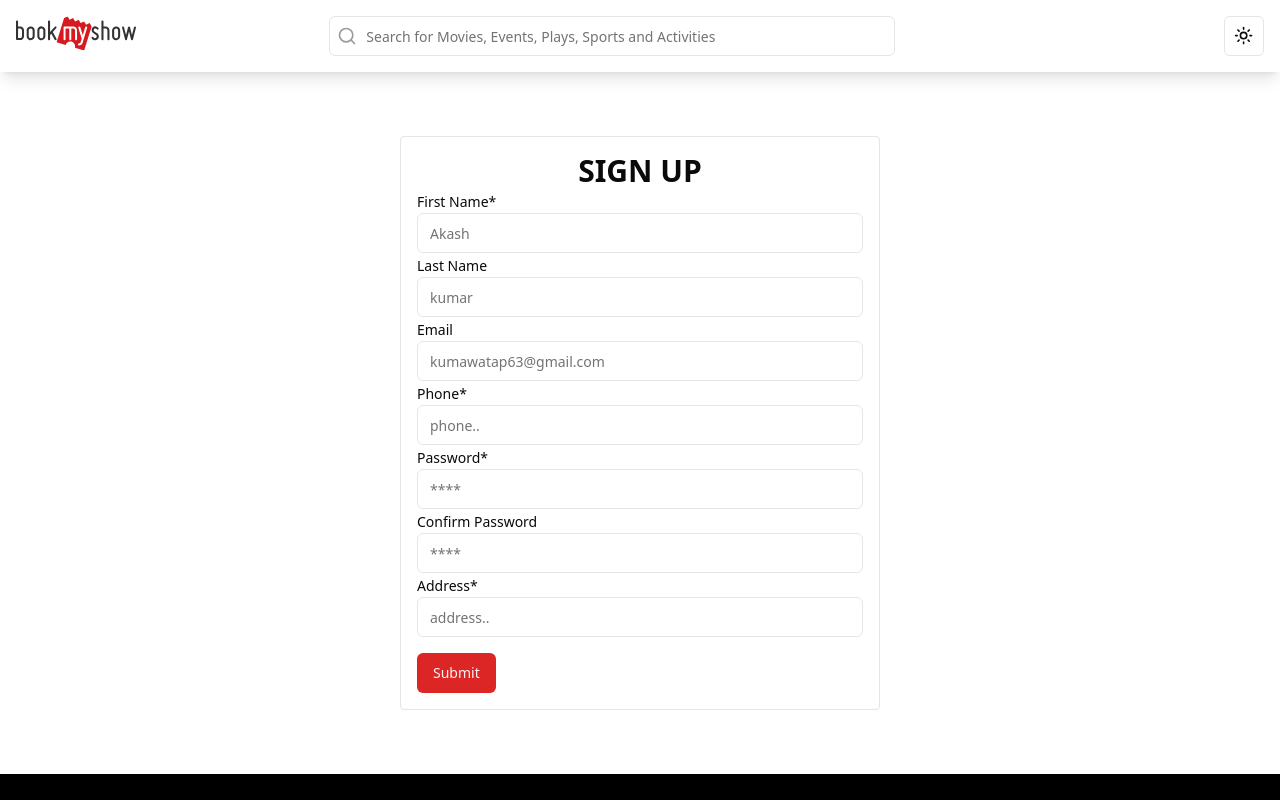
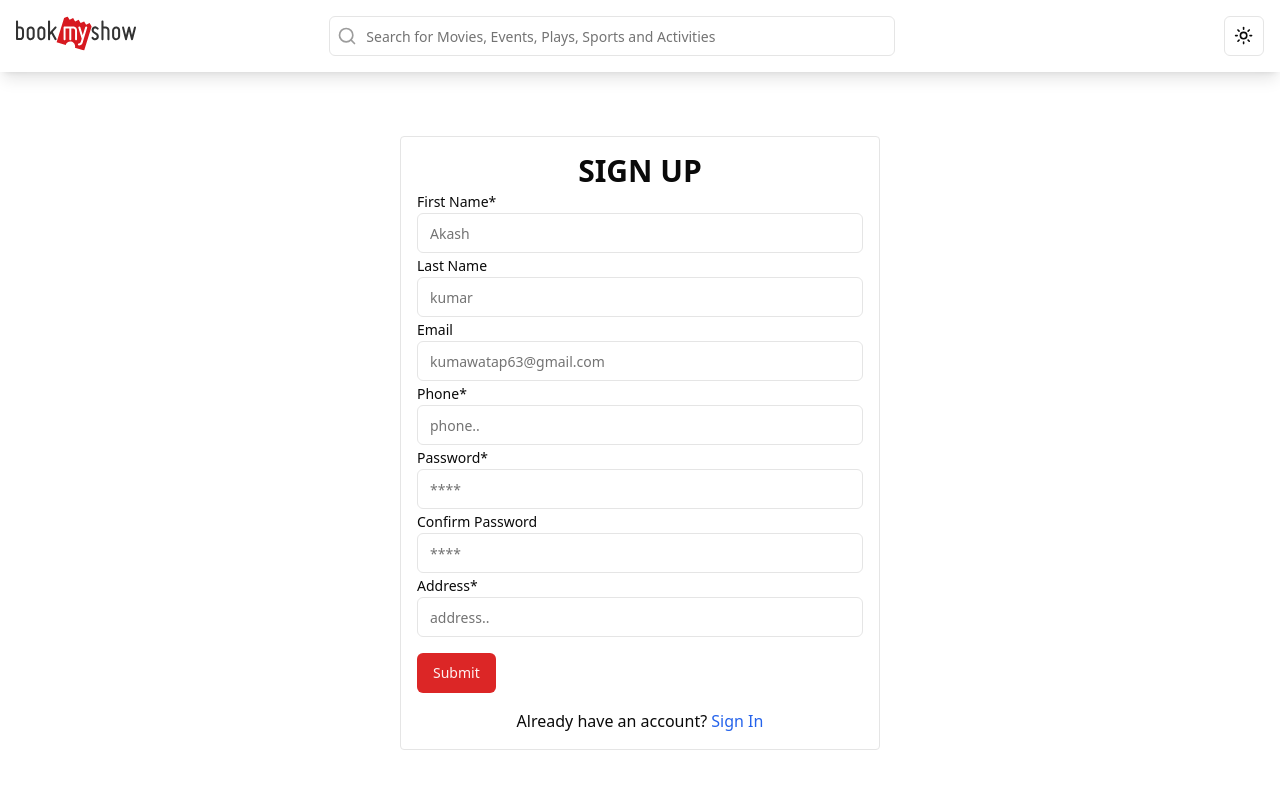
Before and after one commit to Akash1000x/bookMyShow, a Next.js app: page /signup in a window 1280 px wide. Shown: the top 800 px of the page. Built offline with nearby package versions, Linux system fonts and the light colour scheme; no server answers.

Commit message:
refactor: Add sign up and sign in links to form components

```diff
--- a/src/components/form/sign-in.tsx
+++ b/src/components/form/sign-in.tsx
@@ -5,13 +5,20 @@ import { Button } from "../ui/button";
 import { Input } from "../ui/input";
 import { signIn } from "next-auth/react";
 import { useRouter } from "next/navigation";
+import Link from "next/link";
 
 type Inputs = {
   phoneNumber: string;
   password: string;
 };
 
-export default function SignIn() {
+type Props = {
+  className?: string;
+  callbackUrl?: string;
+  error?: string;
+};
+
+export default function SignIn(props: Props) {
   const router = useRouter();
   const {
     register,
@@ -29,8 +36,8 @@ export default function SignIn() {
       });
       if (res?.ok) {
         router.push("/home");
-      } else if (!res?.ok) {
-        setError("password", { message: "Invalid phone number or password" });
+      } else if (!res?.error) {
+        router.push(props.callbackUrl ?? "http://localhost:3000");
       }
     } catch (error) {
       console.error(error);
@@ -71,6 +78,12 @@ export default function SignIn() {
           Sign In
         </Button>
       </form>
+      <p className="mt-4 text-center">
+        Don&apos;t have an account?{" "}
+        <Link href="/signup" className="text-blue-600">
+          Sign Up
+        </Link>
+      </p>
     </div>
   );
 }
--- a/src/components/form/sign-up.tsx
+++ b/src/components/form/sign-up.tsx
@@ -3,6 +3,7 @@ import { Button } from "../ui/button";
 import { Input } from "../ui/input";
 import { useForm, SubmitHandler } from "react-hook-form";
 import { Label } from "../ui/label";
+import Link from "next/link";
 type Inputs = {
   firstName: string;
   lastName: string;
@@ -95,6 +96,12 @@ export default function SignUp() {
           Submit
         </Button>
       </form>
+      <p className="mt-4 text-center">
+        Already have an account?{" "}
+        <Link href="/signin" className="text-blue-600">
+          Sign In
+        </Link>
+      </p>
     </div>
   );
 }
```
